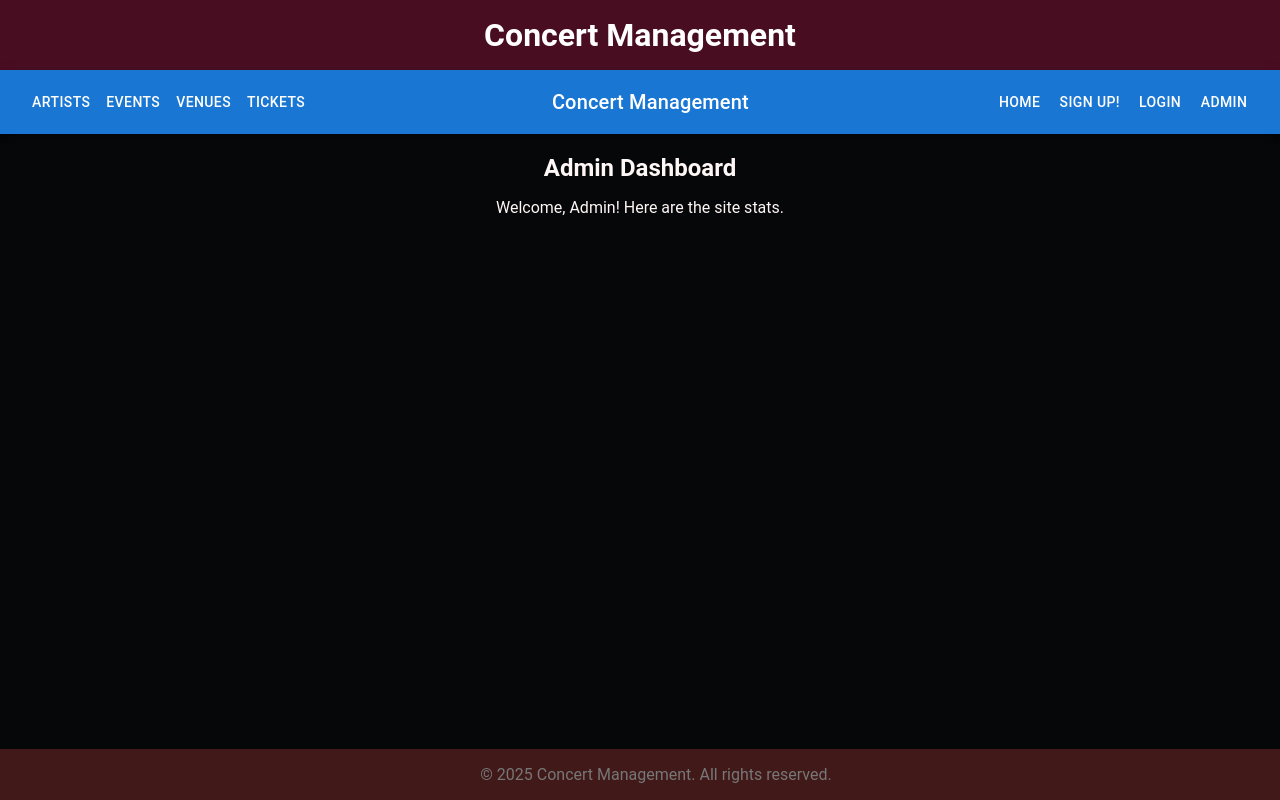
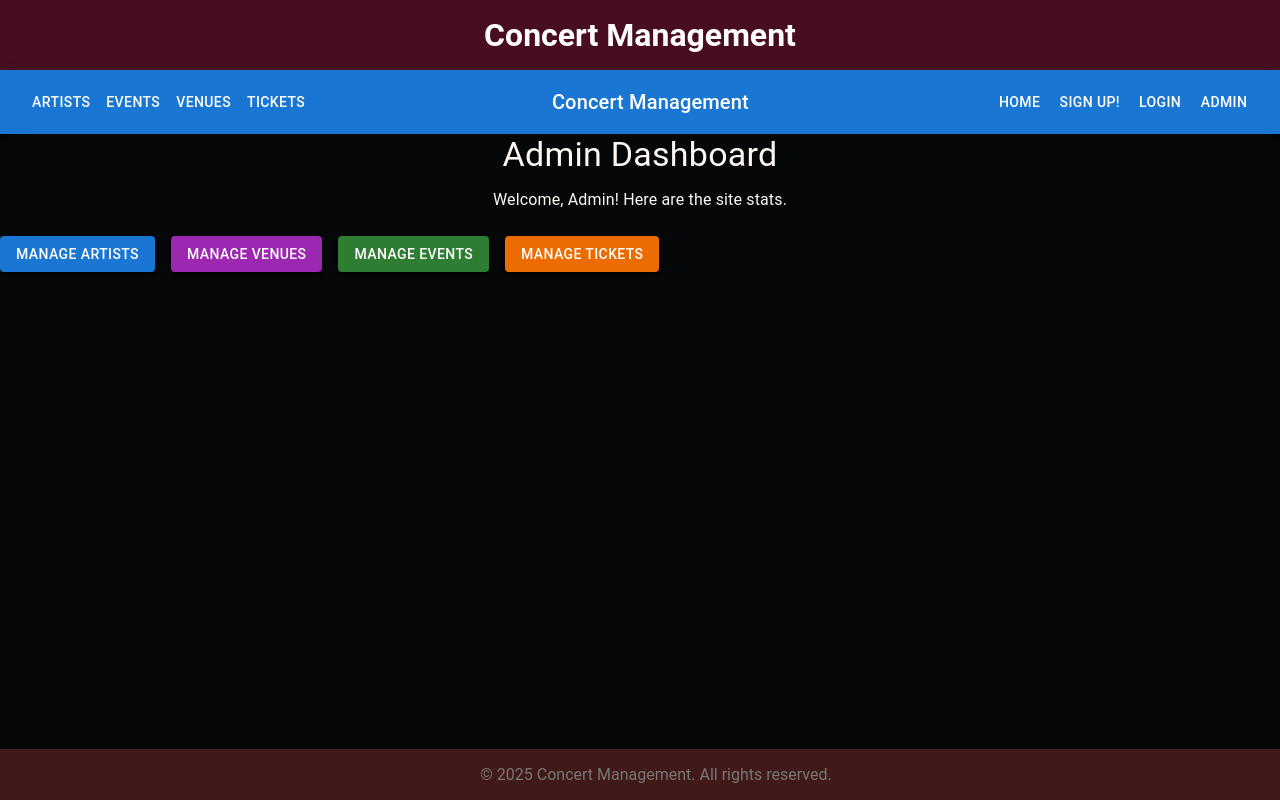
Before and after one commit to StevenScript/concert-management-frontend, a React (Create React App) app: page /admin/dashboard in a window 1280 px wide. Built offline with nearby package versions, Linux system fonts and the light colour scheme; no server answers; sample sign-in values are in the browser's storage.

Commit message:
ADD - Admin Dashboard links to management pages

```diff
--- a/src/pages/admin/AdminDashboard.jsx
+++ b/src/pages/admin/AdminDashboard.jsx
@@ -1,10 +1,50 @@
 import React from "react";
+import { Button, Stack, Typography } from "@mui/material";
+import { useNavigate } from "react-router";
 
 function AdminDashboard() {
+  const navigate = useNavigate();
+
   return (
     <section>
-      <h1>Admin Dashboard</h1>
-      <p>Welcome, Admin! Here are the site stats.</p>
+      <Typography variant="h4" gutterBottom>
+        Admin Dashboard
+      </Typography>
+      <Typography variant="body1" gutterBottom>
+        Welcome, Admin! Here are the site stats.
+      </Typography>
+
+      <Stack direction="row" spacing={2} mt={3}>
+        <Button
+          variant="contained"
+          color="primary"
+          onClick={() => navigate("/admin/artists")}
+        >
+          Manage Artists
+        </Button>
+        <Button
+          variant="contained"
+          color="secondary"
+          onClick={() => navigate("/admin/venues")}
+        >
+          Manage Venues
+        </Button>
+
+        <Button
+          variant="contained"
+          color="success"
+          onClick={() => navigate("/admin/events")}
+        >
+          Manage Events
+        </Button>
+        <Button
+          variant="contained"
+          color="warning"
+          onClick={() => navigate("/admin/tickets")}
+        >
+          Manage Tickets
+        </Button>
+      </Stack>
     </section>
   );
 }
```
